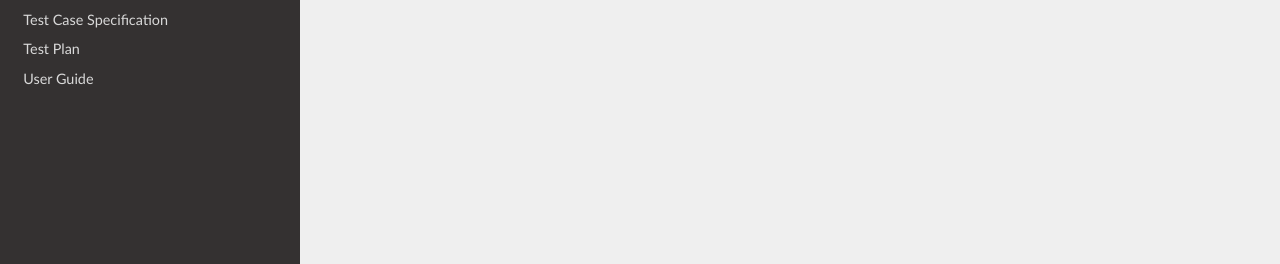
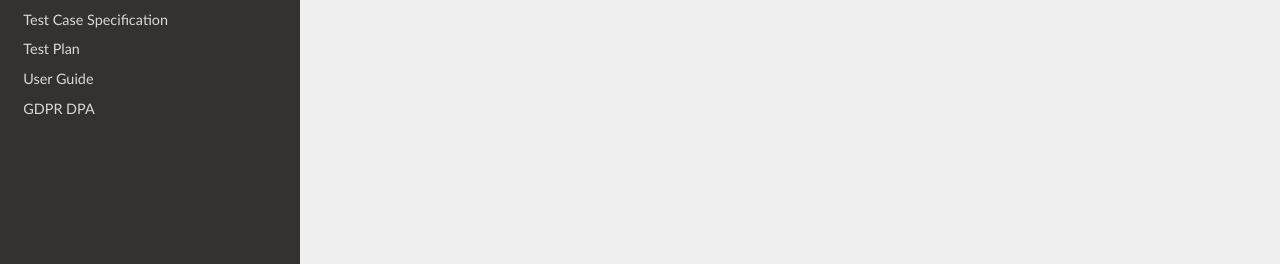
Before and after one commit to giacob500/2020-5ci-team5-lorenzigiacomo, an MkDocs documentation site: the page built from docs/index.md, in a window 1280 px wide. Shown: the part 633-897 px from the top of the page. Built offline with MkDocs 1.6.1, drawn with Linux system fonts in a browser that asks for light colours; nearby versions of some CDN libraries.

Commit message:
Update mkdocs.yml

```diff
--- a/mkdocs.yml
+++ b/mkdocs.yml
@@ -21,6 +21,7 @@ nav:
     - 'Test Case Specification': 'Test Case Specification.pdf'
     - 'Test Plan': 'Test Plan.pdf'
     - 'User Guide': 'User Guide.pdf'
+    - 'GDPR DPA': 'data processing agreement DPA.pdf'
 
 
 theme:
```
